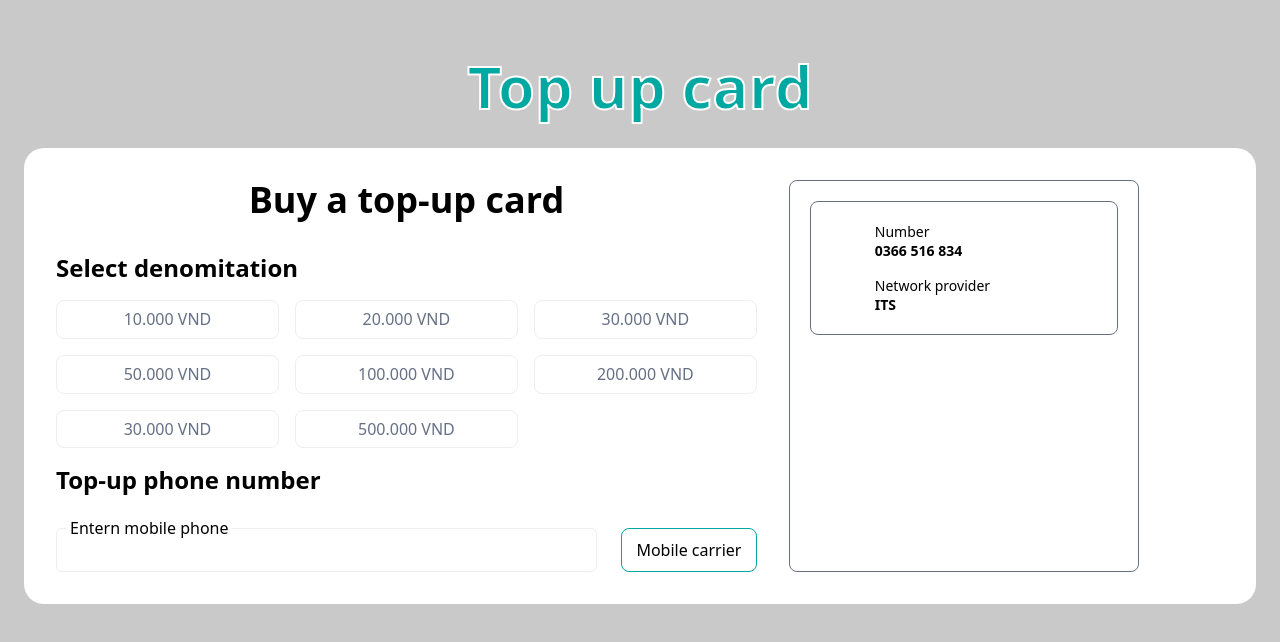
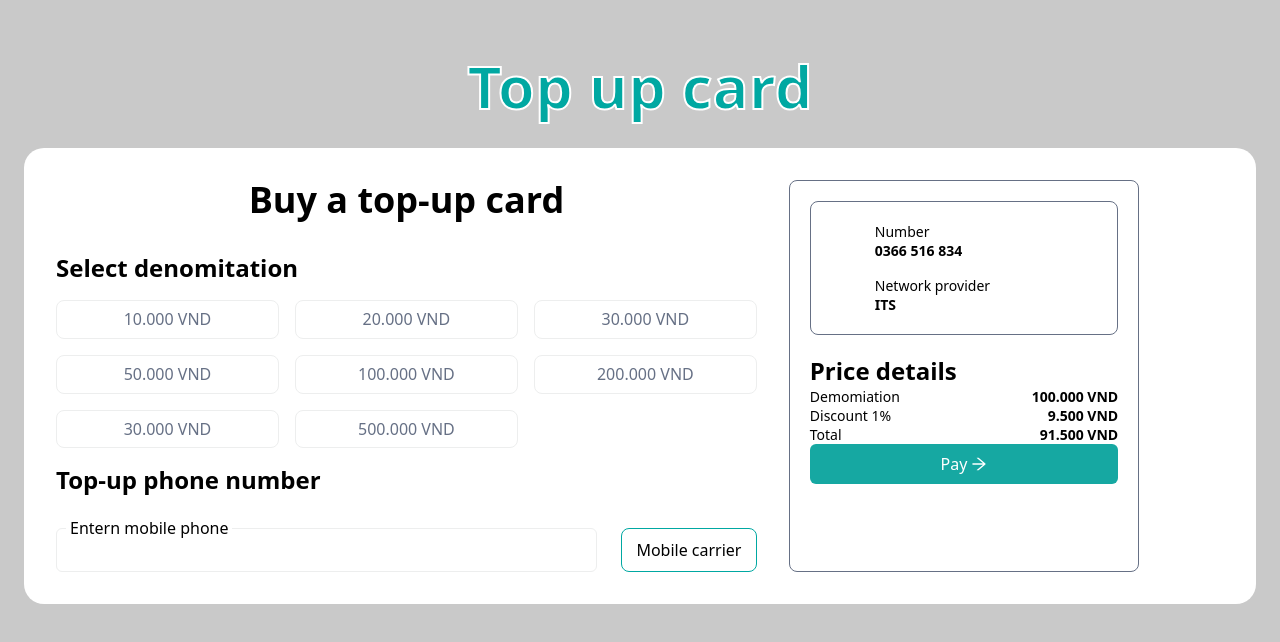
Before and after one commit to khoaadmt/my_its_test, a React (Create React App) app: page /topup in a window 1280 px wide. Shown: the top 642 px of the page. Built offline with nearby package versions, Linux system fonts and the light colour scheme; some icons are missing.

Commit message:
(update): Topup page

```diff
--- a/src/components/SubmitButton/SubmitButton.css
+++ b/src/components/SubmitButton/SubmitButton.css
@@ -3,7 +3,7 @@
     width: 100%;
     background-color: rgb(22, 168, 162);
     color: white;
-    padding: 12px;
+    padding: 0.5rem;
     border: none;
     border-radius: 6px;
 }
--- a/src/components/SubmitButton/SubmitButton.tsx
+++ b/src/components/SubmitButton/SubmitButton.tsx
@@ -2,7 +2,7 @@ import React from "react";
 import { ArrowRightOutlined } from "@ant-design/icons";
 import "./SubmitButton.css";
 interface SubmitButtonProps {
-    onClick: () => void;
+    onClick?: () => void;
     disabled?: boolean;
     children: React.ReactNode;
     className?: string;
--- a/src/pages/TopUp-page/TopUpPage.tsx
+++ b/src/pages/TopUp-page/TopUpPage.tsx
@@ -65,6 +65,24 @@ export const TopUpPage: React.FC = () => {
                                 </div>
                             </div>
                         </div>
+                        <div className="m-5 basi-[40%]">
+                            <h3 className="text-2xl font-bold">Price details</h3>
+                            <div className="flex flex-col justify-around">
+                                <div className="flex flex-row justify-between">
+                                    <p>Demomiation</p>
+                                    <p className="font-bold">100.000 VND</p>
+                                </div>
+                                <div className="flex flex-row justify-between">
+                                    <p>Discount 1%</p>
+                                    <p className="font-bold">9.500 VND</p>
+                                </div>
+                                <div className="flex flex-row justify-between">
+                                    <p>Total</p>
+                                    <p className="font-bold">91.500 VND</p>
+                                </div>
+                            </div>
+                            <SubmitButton children="Pay" />
+                        </div>
                     </div>
                 </div>
             </div>
```
Also changed, not shown: 1 other file (tests, documents, lock files or other folders).
